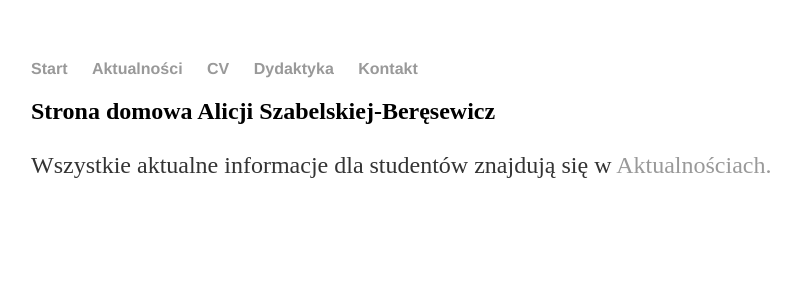
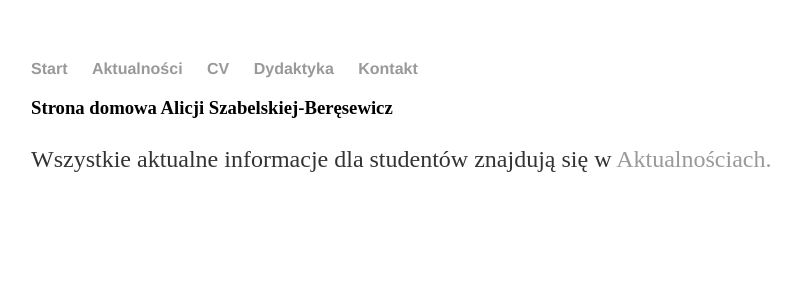
Before and after one commit to alicjaszabelska/alicjaszabelska.github.io, a Jekyll site: the page built from index.html, in a window 1280 px wide. Shown: the top 300 px of the page, without its empty margins (161-962 px from the left). Built offline with Jekyll 4.4.1, drawn with Linux system fonts in a browser that asks for light colours.

Commit message:
Update default.html

```diff
--- a/_layouts/default.html
+++ b/_layouts/default.html
@@ -17,7 +17,7 @@
 
  		<div id="wrap">
 
-  		<h2 id='title'>{{ site.name }}</h2>
+  		<h3 id='title'>{{ site.name }}</h3>
 
   		{{ content }}
 
```
